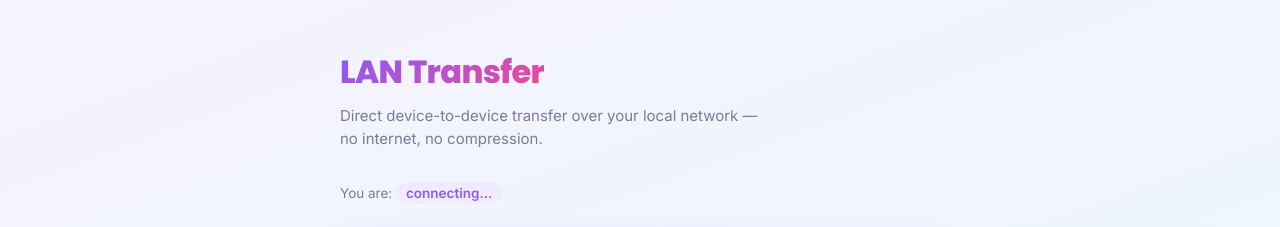
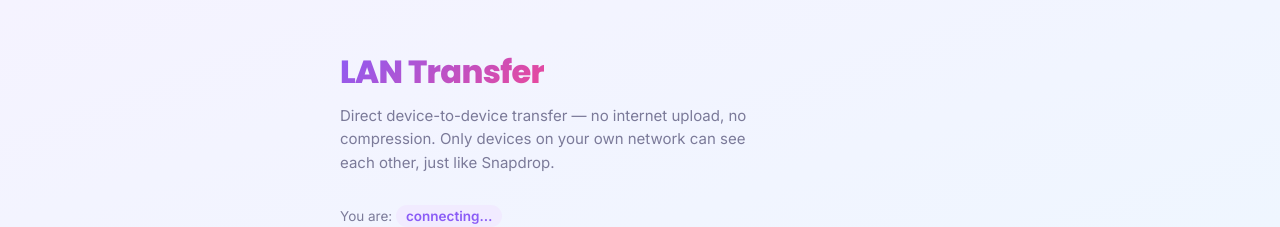
Before and after one commit to dreamsguides94-oss/lan-transfer, a website: page public/index.html in a window 1280 px wide. Shown: the top 227 px of the page. Drawn offline with nearby package versions, Linux system fonts and the light colour scheme; no server answers.

Commit message:
Update index.html

```diff
--- a/public/index.html
+++ b/public/index.html
@@ -4,13 +4,18 @@
 <meta charset="UTF-8" />
 <meta name="viewport" content="width=device-width, initial-scale=1.0" />
 <title>LAN Transfer</title>
+<link rel="manifest" href="/manifest.json" />
+<link rel="icon" type="image/png" sizes="32x32" href="/icons/icon-32.png" />
+<link rel="icon" type="image/png" sizes="192x192" href="/icons/icon-192.png" />
+<link rel="apple-touch-icon" href="/icons/icon-192.png" />
+<meta name="theme-color" content="#8B5CF6" />
 <link rel="stylesheet" href="style.css" />
 </head>
 <body>
   <div class="app">
     <header>
       <h1>LAN Transfer</h1>
-      <p class="subtitle">Direct device-to-device transfer over your local network — no internet, no compression.</p>
+      <p class="subtitle">Direct device-to-device transfer — no internet upload, no compression. Only devices on your own network can see each other, just like Snapdrop.</p>
       <p class="me">You are: <span id="myName">connecting…</span></p>
     </header>
 
```
